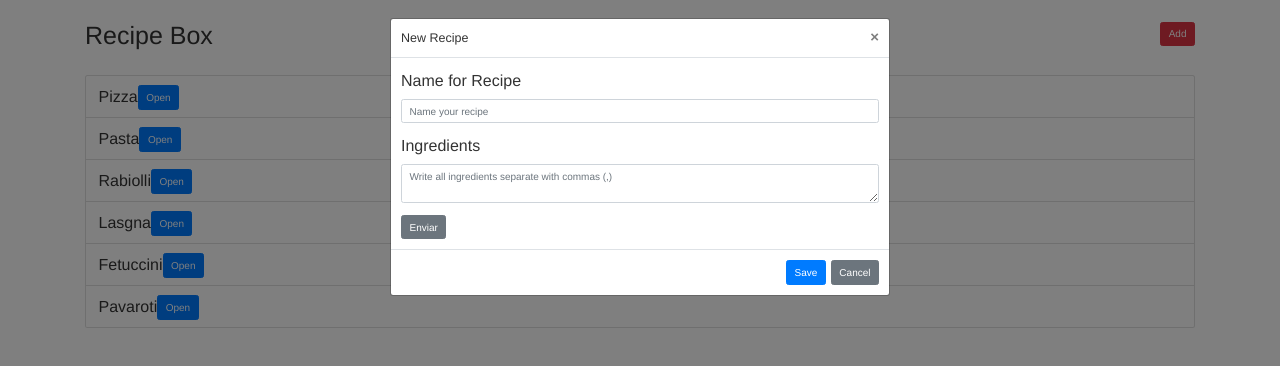
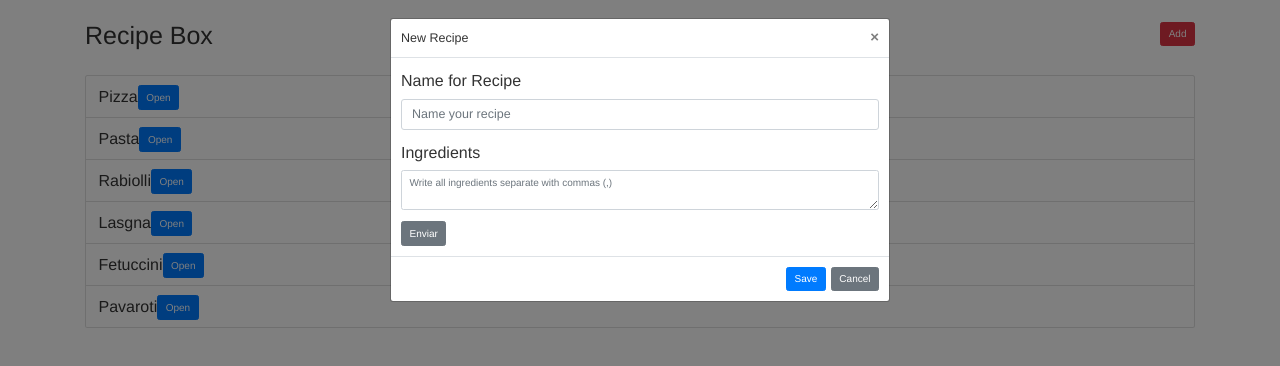
Before and after one commit to loconluis/recipe-box, a React (Create React App) app: page / in a window 1280 px wide. Both pictures are taken after a click on the button "Add". Shown: the top 366 px of the page. Built offline with nearby package versions, Linux system fonts and the light colour scheme.

Commit message:
Adding some logic for addRecipe component

```diff
--- a/src/components/AddRecipe.js
+++ b/src/components/AddRecipe.js
@@ -23,6 +23,9 @@ class AddRecipe extends Component {
 
   handleAddRecipe = (e) => {
     e.preventDefault();
+    const recipe = {
+      title: e.target.elements.title.value.trim(),
+    }
   }
 
   render () {
@@ -32,10 +35,10 @@ class AddRecipe extends Component {
         <Modal isOpen={this.state.modal} toggle={this.toggle} className={this.props.className}>
           <ModalHeader toggle={this.toggle}>New Recipe</ModalHeader>
           <ModalBody>
-            <Form>
+            <Form onSubmit={this.handleAddRecipe}>
               <FormGroup>
                 <Label for="title">Name for Recipe</Label>
-                <Input type="text" name="title" id="titleRecipe" placeholder="Name your recipe" />
+                <Input bsSize="lg" type="text" name="title" id="titleRecipe" placeholder="Name your recipe" />
               </FormGroup>
               <FormGroup>
                 <Label for="ingredients">Ingredients</Label>
```
